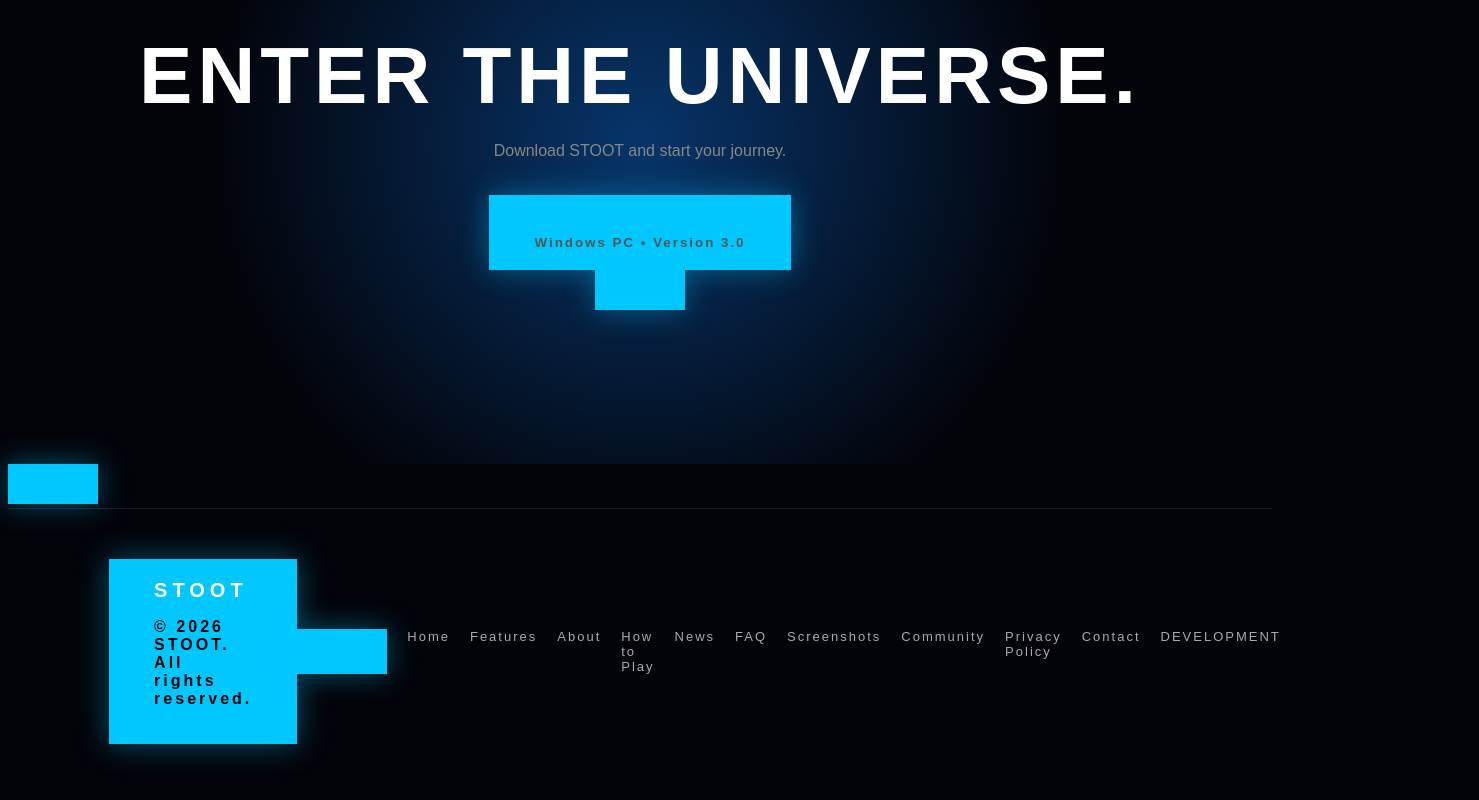
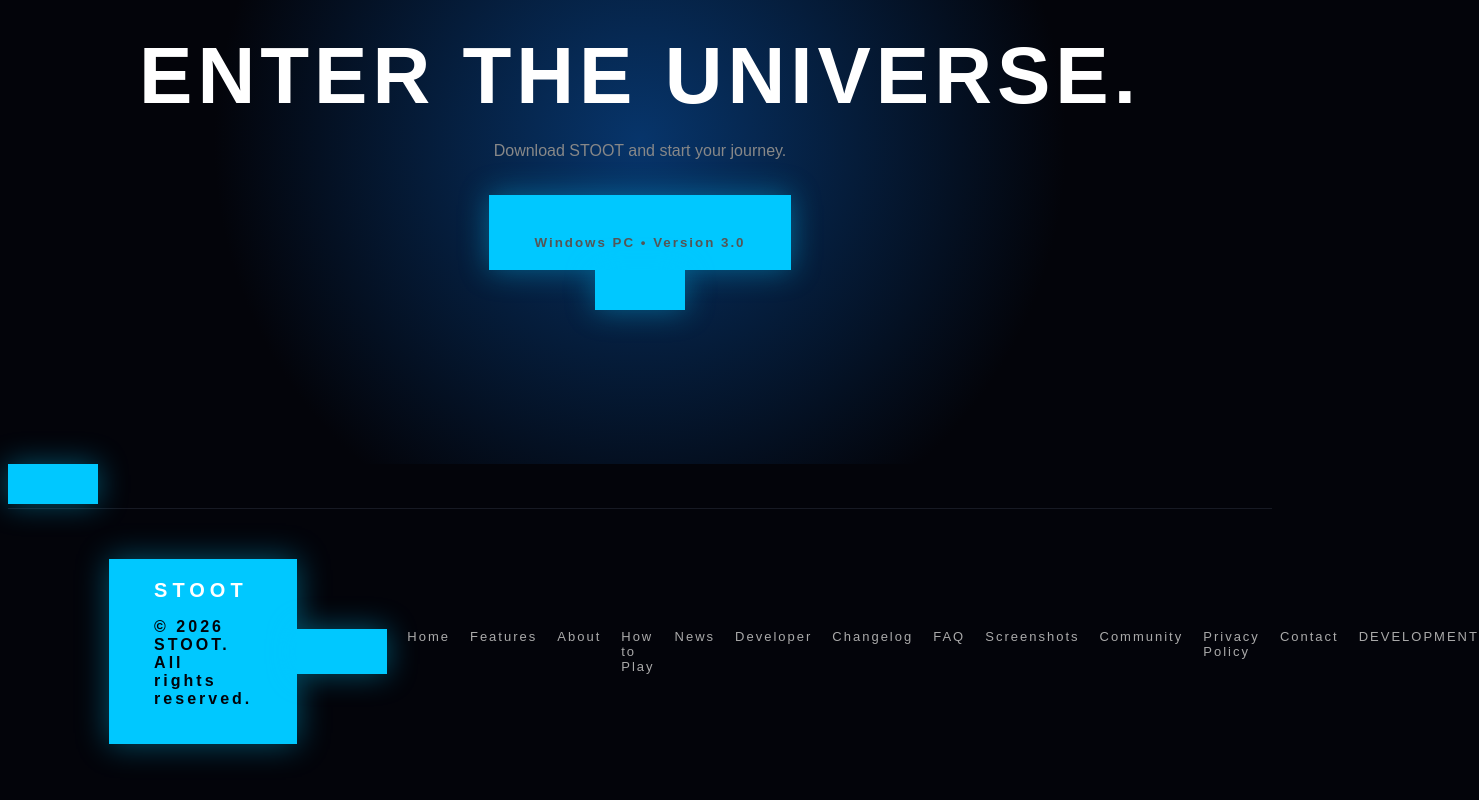
Before and after one commit to wall778778-lgtm/stoot-website, a plain HTML site: page index.html in a window 1280 px wide. Shown: the part 8908-9708 px from the top of the page, 1479 px wide, since content can reach past the window. Drawn offline with Linux system fonts and the light colour scheme; no server answers.

Commit message:
Update index.html

```diff
--- a/index.html
+++ b/index.html
@@ -1143,6 +1143,14 @@
             News
         </a>
 
+<a href="developer.html">
+    Developer
+</a>
+
+<a href="changelog.html">
+    Changelog
+</a>
+
         <a href="faq.html">
             FAQ
         </a>
```
